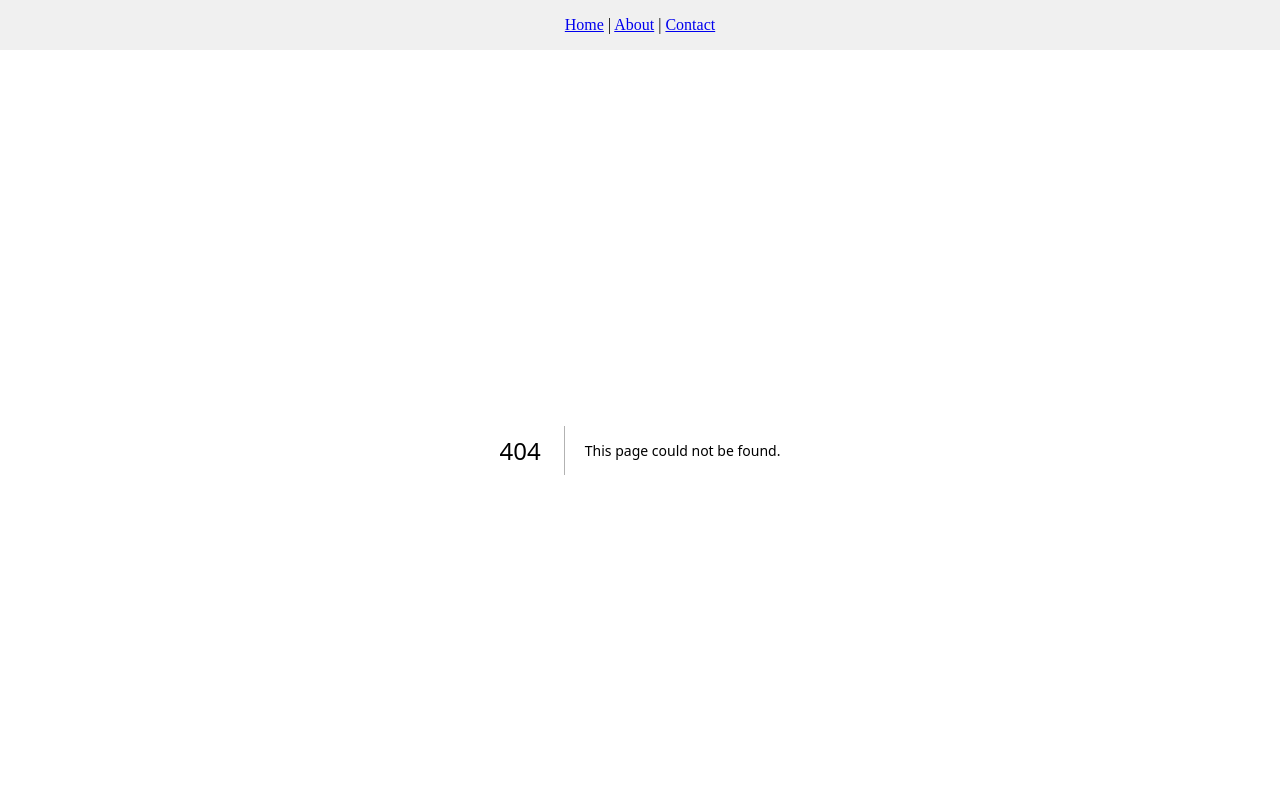
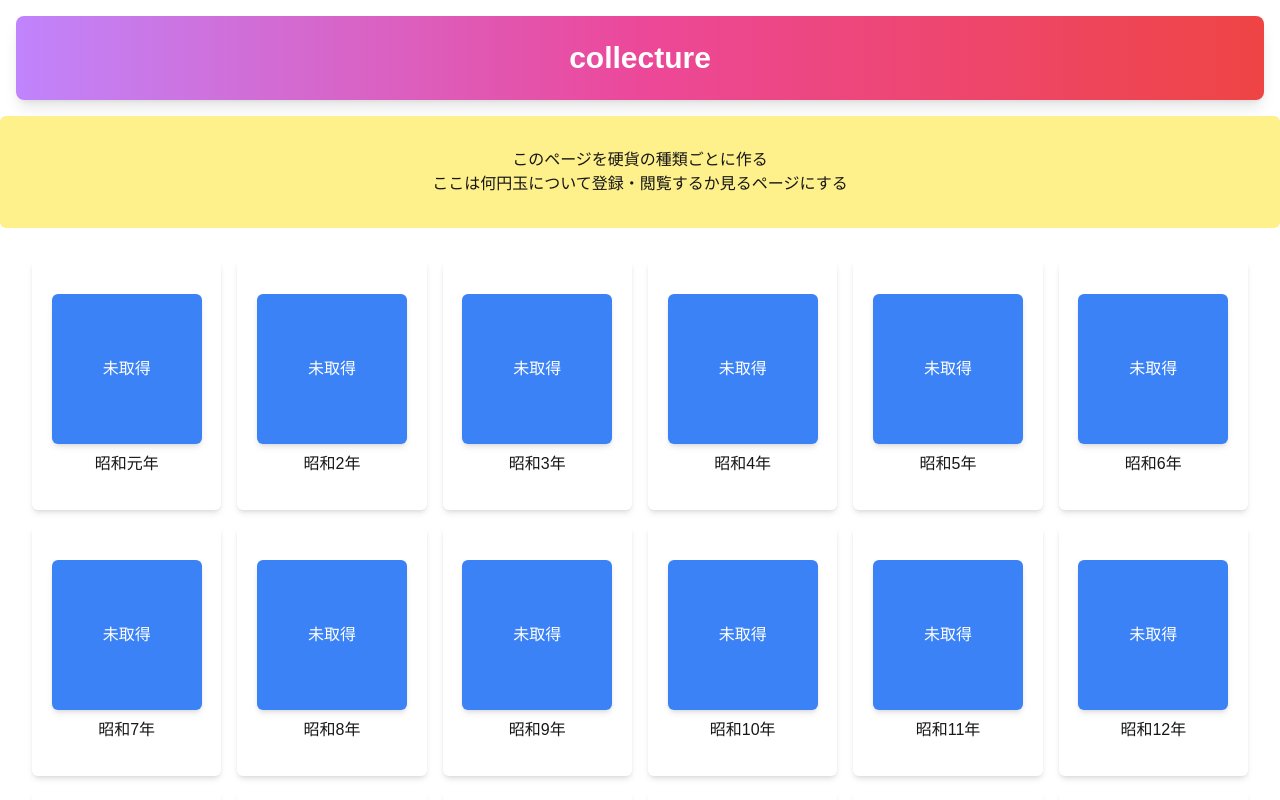
Before and after one commit to onokoro0822/Collecture, a Next.js app: page /coin in a window 1280 px wide. Before the commit this address had no page. Shown: the top 800 px of the page. Built offline with nearby package versions, Linux system fonts and the light colour scheme.

Commit message:
Update: Automated commit

```diff
--- a/package.json
+++ b/package.json
@@ -3,7 +3,7 @@
   "version": "0.1.0",
   "private": true,
   "scripts": {
-    "dev":"next dev -H 0.0.0.0 -p 3000" ,
+    "dev":"next dev -H 0.0.0.0 -p 4000" ,
     "build": "next build",
     "start": "next start",
     "lint": "next lint",
--- /dev/null
+++ b/src/app/coin/coinbox.tsx
@@ -0,0 +1,48 @@
+import React from "react";
+
+const Coinbox = () => {
+  // 昭和元年（1926）から平成31年（2019）までのデータを生成
+  const currentYear = new Date().getFullYear();
+  const showaStartYear = 1926;
+  const showaEndYear = 1989;
+  const heiseiStartYear = 1989;
+  const heiseiEndYear = 2019;
+  const reiwaStartYear =2019;
+  const reiwaEndYear = currentYear;
+
+  // 共通のボックス生成関数
+  const generateEraBoxes = (startYear: number, endYear: number, eraName: string) => {
+    const years = Array.from({ length: endYear - startYear + 1 }, (_, i) => startYear + i);
+    return years.map((year) => (
+        <div key={year} className="flex flex-col items-center justify-center rounded-md shadow-md gap-2">
+            <div className="w-[150px] h-[150px] bg-blue-500 text-white flex items-center justify-center rounded-md shadow-md">
+                未取得
+            </div>
+            <div>
+                {year === startYear ? `${eraName}元年` : `${eraName}${year - startYear + 1}年`}
+            </div>
+        </div>
+
+    ));
+  };
+
+  return (
+    <div
+      className="grid gap-4 p-8"
+      style={{
+        gridTemplateColumns: `repeat(auto-fill, minmax(180px, 1fr))`,
+        gridAutoRows: '250px',
+      }}
+    >
+      {/* 昭和のボックスを生成 */}
+      {generateEraBoxes(showaStartYear, showaEndYear, "昭和")}
+
+      {/* 平成のボックスを生成 */}
+      {generateEraBoxes(heiseiStartYear, heiseiEndYear, "平成")}
+
+      {generateEraBoxes(reiwaStartYear, reiwaEndYear, "令和")}
+    </div>
+  );
+};
+
+export default Coinbox;
--- /dev/null
+++ b/src/app/coin/page.tsx
@@ -0,0 +1,19 @@
+import React from "react";
+import Coinbox from "./coinbox"
+
+const Coin = () => {
+    return (
+        <div>
+            <div className="p-8 bg-yellow-200 text-center rounded-md">
+                このページを硬貨の種類ごとに作る<br />
+                ここは何円玉について登録・閲覧するか見るページにする
+            </div>
+            <div>
+                <Coinbox />
+            </div>
+        </div>
+
+    );
+};
+
+export default Coin;
--- a/src/app/page.tsx
+++ b/src/app/page.tsx
@@ -1,8 +1,15 @@
 // app/page.tsx
 import React from "react";
+import Link from 'next/link';
 
 const Home = () => {
-  return <div>これはホームページです</div>;
+  return (
+    <div>
+      <Link href="/coin">
+        コインページへ
+      </Link>
+    </div>
+  );
 };
 
 export default Home;
--- a/src/components/footer.tsx
+++ b/src/components/footer.tsx
@@ -5,7 +5,7 @@ import React from "react";
 export function Footer() {
   return (
     <footer style={{ padding: "1rem", backgroundColor: "#f0f0f0", textAlign: "center" }}>
-      <p>&copy; 2024 Your Company. All rights reserved.</p>
+      <p>&copy; 2024 onokoro-creation. All rights reserved.</p>
     </footer>
   );
 }
--- a/src/components/header.tsx
+++ b/src/components/header.tsx
@@ -1,13 +1,14 @@
 // src/components/header.tsx
 
 import React from "react";
+import '../app/globals.css';
 
 export function Header() {
   return (
-    <header style={{ padding: "1rem", backgroundColor: "#f0f0f0", textAlign: "center" }}>
-      <nav>
-        <a href="/">Home</a> | <a href="/about">About</a> | <a href="/contact">Contact</a>
-      </nav>
+    <header style={{ padding: "1rem",  textAlign: "center" }}>
+      <div className="bg-gradient-to-r from-purple-400 via-pink-500 to-red-500 text-white text-3xl font-semibold p-6 rounded-lg shadow-lg">
+        collecture
+      </div>
     </header>
   );
 }
```
